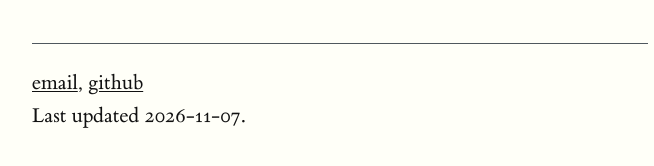
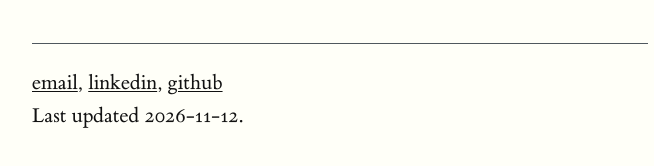
Before and after one commit to anjolib/anjo.bio, a plain HTML site: page index.html in a window 1280 px wide. Shown: the part 480-646 px from the top of the page, without its empty margins (128-782 px from the left). Drawn offline with Linux system fonts and the light colour scheme.

Commit message:
add linkedin

```diff
--- a/index.html
+++ b/index.html
@@ -41,13 +41,12 @@
         <a
           href="&#x6D;&#x61;&#x69;&#x6C;&#x74;&#x6F;&#x3A;&#x61;&#x6E;&#x74;&#x6F;&#x6E;&#x69;&#x6E;&#x6F;&#x6C;&#x69;&#x62;&#x61;&#x72;&#x6E;&#x65;&#x73;&#x40;&#x63;&#x6F;&#x6C;&#x6C;&#x65;&#x67;&#x65;&#x2E;&#x68;&#x61;&#x72;&#x76;&#x61;&#x72;&#x64;&#x2E;&#x65;&#x64;&#x75;"
           >email</a
-        >,
-
+        >, <a href="https://linkedin.com/in/anjolib">linkedin</a>,
         <a href="https://github.com/anjolib">github</a>
       </address>
       <p>
         Last updated
-        <time datetime="2026-11-07">2026-11-07</time>.
+        <time datetime="2026-11-12">2026-11-12</time>.
       </p>
     </footer>
   </body>
```
